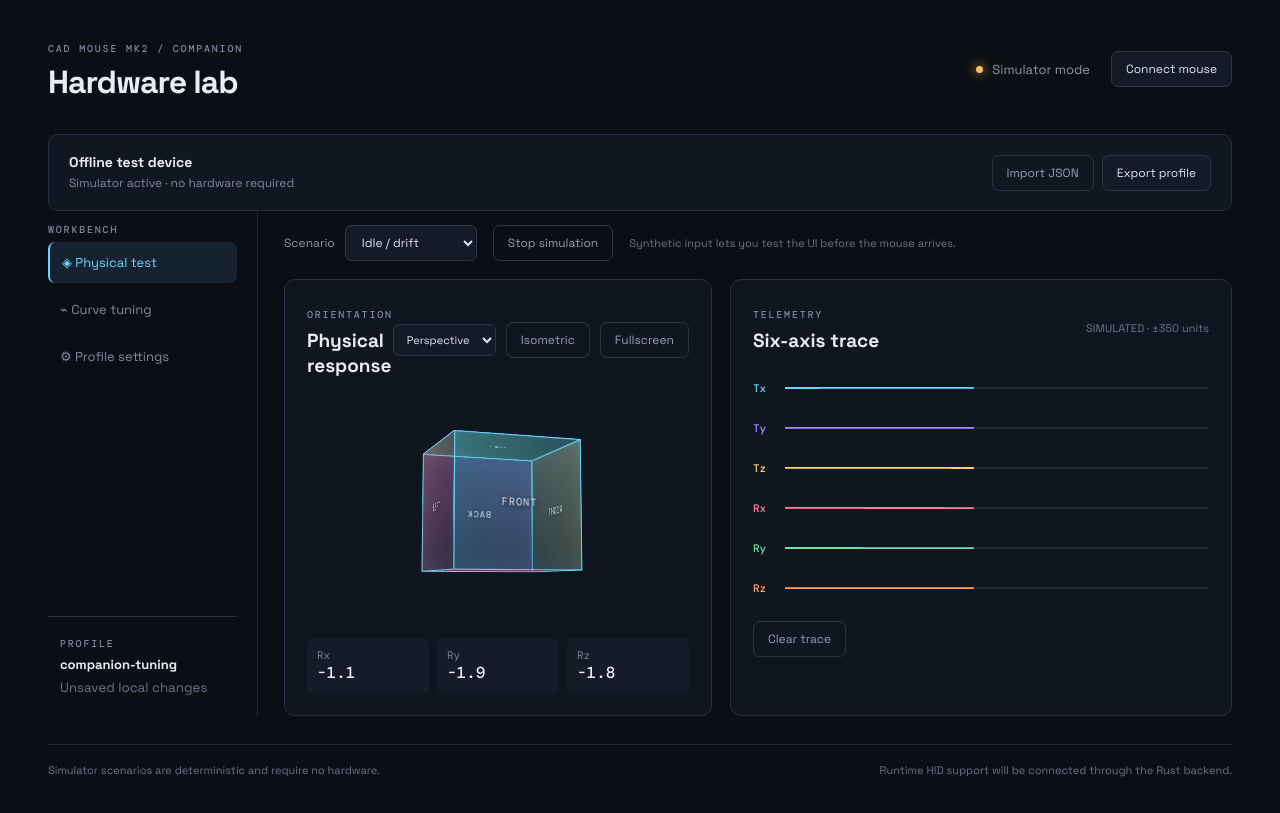
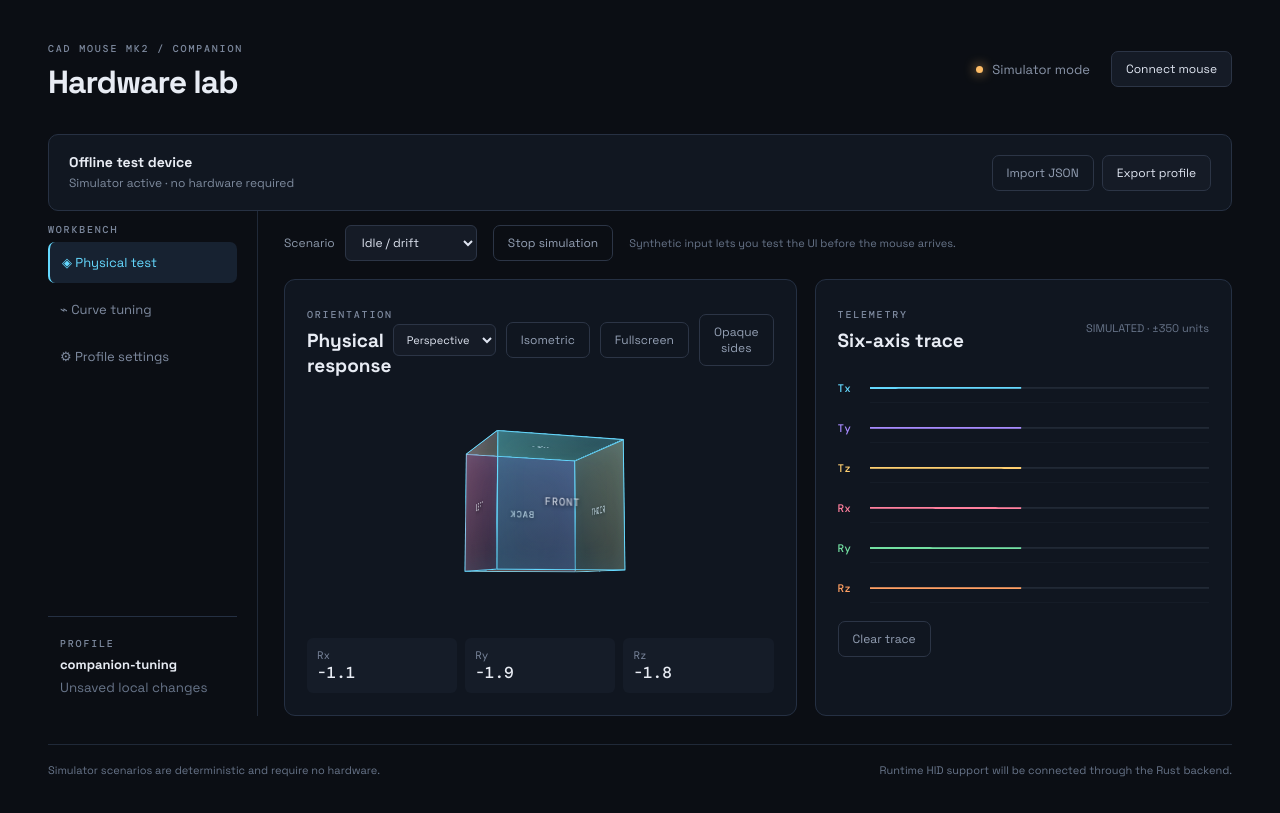
Before and after one commit to jonathanlaf/cad-mouse-mk2-companion-app, a React (Vite) app: page / in a window 1280 px wide. Built offline with nearby package versions, Linux system fonts and the light colour scheme.

Commit message:
Add opaque cube sides and prevent text selection

```diff
--- a/src/App.tsx
+++ b/src/App.tsx
@@ -2,6 +2,7 @@ import { useEffect, useMemo, useRef, useState } from "react";
 import "./App.css";
 import "./layout.css";
 import "./fullscreen.css";
+import "./cube-options.css";
 
 type Axis = "Tx" | "Ty" | "Tz" | "Rx" | "Ry" | "Rz";
 type Sample = { time: number; values: Record<Axis, number> };
@@ -80,6 +81,7 @@ function App() {
   const [cubeView, setCubeView] = useState({ zoom: 1, offset: { x: 0, y: 0 } });
   const [cubeFullscreen, setCubeFullscreen] = useState(false);
   const [viewPlane, setViewPlane] = useState("perspective");
+  const [opaqueCube, setOpaqueCube] = useState(false);
   const [draggingCube, setDraggingCube] = useState(false);
   const [panningCube, setPanningCube] = useState(false);
   const dragStart = useRef({ pointerX: 0, pointerY: 0, cubeX: 0, cubeY: 0 });
@@ -241,10 +243,11 @@ function App() {
                         {viewMode === "perspective" ? "Isometric" : "Perspective"}
                       </button>
                       <button className="button secondary" onClick={() => setCubeFullscreen(!cubeFullscreen)}>{cubeFullscreen ? "Exit fullscreen" : "Fullscreen"}</button>
+                      <button className="button secondary" onClick={() => setOpaqueCube(!opaqueCube)}>{opaqueCube ? "Transparent sides" : "Opaque sides"}</button>
                     </div>
                   </div>
                   <div
-                    className={`cube-stage ${viewMode} ${simulationRunning && viewPlane === "perspective" && !draggingCube ? "auto-orbit" : ""}`}
+                    className={`cube-stage ${viewMode} ${opaqueCube ? "opaque" : ""} ${simulationRunning && viewPlane === "perspective" && !draggingCube ? "auto-orbit" : ""}`}
                     onPointerDown={(e) => {
                       if (e.button !== 0 && e.button !== 1) return;
                       e.currentTarget.setPointerCapture(e.pointerId);
--- /dev/null
+++ b/src/cube-options.css
@@ -0,0 +1 @@
+.cube-stage,.cube-stage *{user-select:none}.cube-stage.opaque .cube .front{background:#1f718b}.cube-stage.opaque .cube .back{background:#66539f}.cube-stage.opaque .cube .right{background:#a77926}.cube-stage.opaque .cube .left{background:#a34f67}.cube-stage.opaque .cube .top{background:#388d64}.cube-stage.opaque .cube .bottom{background:#a45f3d}
```
